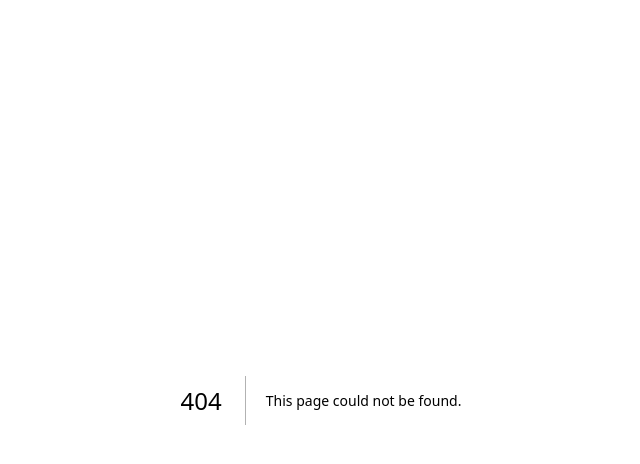
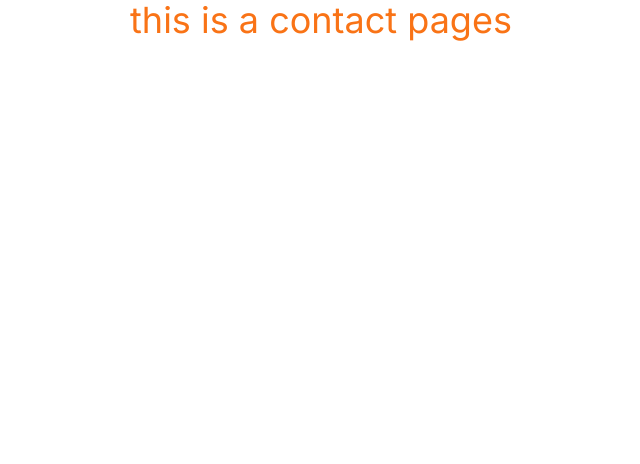
Before and after one commit to shaikot07/my-first-next-js-app-for-learning, a Next.js app: page /contact in a window 1280 px wide. Before the commit this address had no page. Shown: the top 464 px of the page, without its empty margins (319-959 px from the left). Built offline with nearby package versions, Linux system fonts and the light colour scheme.

Commit message:
explore Multi routing in next.js

```diff
--- /dev/null
+++ b/src/app/contact/page.js
@@ -0,0 +1,11 @@
+import React from 'react';
+
+const contact = () => {
+    return (
+        <div>
+           <h2 className='text-orange-500 text-4xl text-center'> this is  a contact pages</h2>
+        </div>
+    );
+};
+
+export default contact;
```
